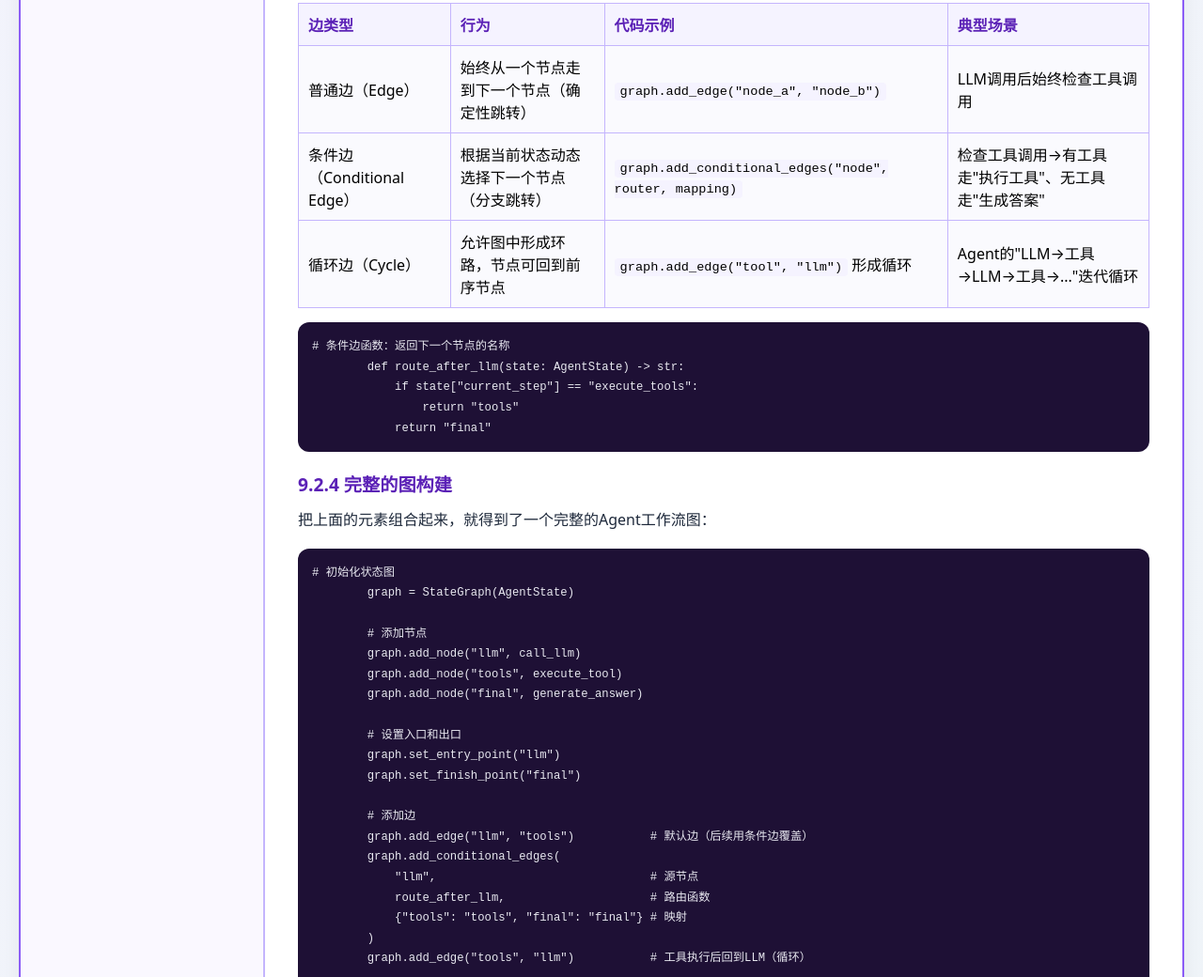
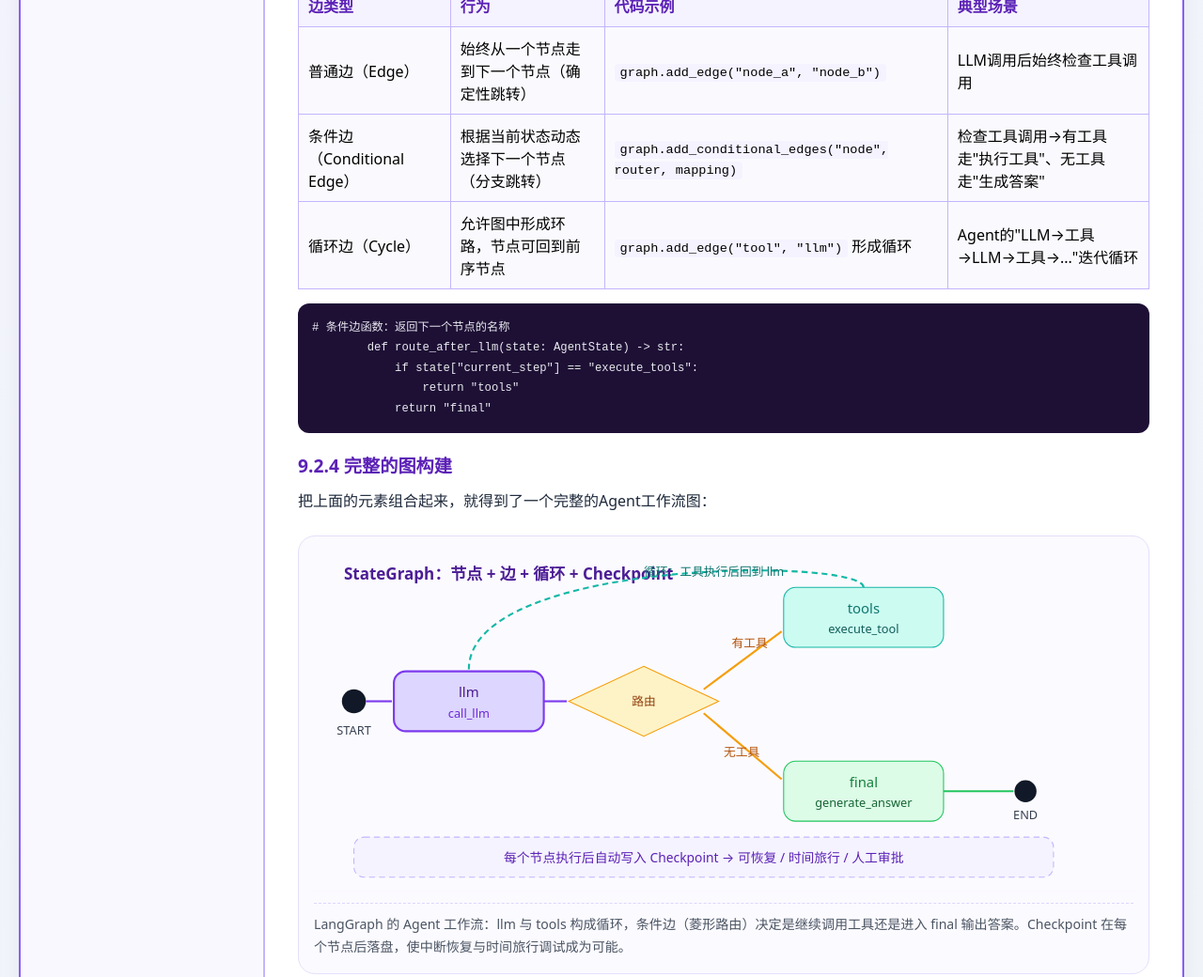
Before and after one commit to 1998x-stack/multi-agent-systems-tutorial, a plain HTML site: page 09.html in a window 1280 px wide. Shown: the part 2141-3181 px from the top of the page at 94% size. Drawn offline with Linux system fonts and the light colour scheme.

Commit message:
feat(multi-agent-systems-tutorial): 第9章语义结构与LangGraph状态图

```diff
--- a/09.html
+++ b/09.html
@@ -5,11 +5,18 @@
     <meta name="viewport" content="width=device-width, initial-scale=1.0, maximum-scale=1.5, user-scalable=yes">
     <title>第9章 LangGraph：图状态机编排</title>
     <link rel="stylesheet" href="theme.css">
+    <style>
+        pre { overflow-x: auto; max-width: 100%; }
+        @media (max-width: 768px) {
+            table { table-layout: fixed; width: 100%; }
+            th, td { word-break: break-word; }
+        }
+    </style>
 </head>
 <body>
 <div class="double-border">
 <div class="container">
-    <div class="sidebar">
+    <nav class="sidebar" aria-label="课程目录">
         <h3>🤖 课程目录</h3>
         <ul class="chapter-list">
             <li><a href="01.html">第1章 智能体革命：从单体到多体</a></li>
@@ -41,10 +48,10 @@
             <li><a href="27.html">第27章 Agent互联网与开放生态</a></li>
             <li><a href="28.html">第28章 综合项目：构建自进化研发助手MAS</a></li>
         </ul>
-    </div>
-    <div class="main-content">
+    </nav>
+    <main class="main-content">
 
-        <h2>第9章 LangGraph：图状态机编排</h2>
+        <h1 class="page-title">第9章 LangGraph：图状态机编排</h1>
 
         <p>上一章我们深入探讨了LLM Agent的能力和局限。其中提到了一个关键痛点：<strong>LLM Agent的状态管理非常脆弱</strong>。一个纯ReAct循环的Agent在面对多步任务时，就像在走一条没有护栏的悬崖边小路——每一步都可能出错，且一旦出错就很难恢复。这个问题的本质在于：ReAct循环是"一条路走到黑"的线性流程，它没有"状态空间"的概念，每一步都依赖前一步的输出来维持上下文。</p>
 
@@ -163,6 +170,40 @@
         <h3>9.2.4 完整的图构建</h3>
 
         <p>把上面的元素组合起来，就得到了一个完整的Agent工作流图：</p>
+
+        <figure>
+        <div class="fig-scroll">
+        <svg viewBox="0 0 820 340" role="img" aria-labelledby="lgT lgD">
+          <title id="lgT">LangGraph Agent 工作流：节点、条件边与循环</title>
+          <desc id="lgD">入口进入 llm 节点；条件边根据状态判断：若有工具调用则进入 tools 节点，执行后回到 llm 形成循环；否则进入 final 节点生成答案并结束。每个节点执行后写入 Checkpoint。</desc>
+          <rect width="820" height="340" fill="#fbfaff"/>
+          <text x="30" y="28" font-size="16" font-weight="700" fill="#4c1d95">StateGraph：节点 + 边 + 循环 + Checkpoint</text>
+          <circle cx="40" cy="150" r="12" fill="#111827"/><text x="40" y="183" font-size="12" text-anchor="middle" fill="#374151">START</text>
+          <rect x="80" y="120" width="150" height="60" rx="12" fill="#ddd6fe" stroke="#7c3aed" stroke-width="2"/>
+          <text x="155" y="146" font-size="14" text-anchor="middle" fill="#4c1d95">llm</text>
+          <text x="155" y="166" font-size="12" text-anchor="middle" fill="#6d28d9">call_llm</text>
+          <polygon points="330,115 405,150 330,185 255,150" fill="#fef3c7" stroke="#f59e0b"/>
+          <text x="330" y="154" font-size="12" text-anchor="middle" fill="#92400e">路由</text>
+          <rect x="470" y="36" width="160" height="60" rx="12" fill="#ccfbf1" stroke="#14b8a6"/>
+          <text x="550" y="62" font-size="14" text-anchor="middle" fill="#0f766e">tools</text>
+          <text x="550" y="82" font-size="12" text-anchor="middle" fill="#115e59">execute_tool</text>
+          <rect x="470" y="210" width="160" height="60" rx="12" fill="#dcfce7" stroke="#22c55e"/>
+          <text x="550" y="236" font-size="14" text-anchor="middle" fill="#15803d">final</text>
+          <text x="550" y="256" font-size="12" text-anchor="middle" fill="#166534">generate_answer</text>
+          <line x1="52" y1="150" x2="78" y2="150" stroke="#7c3aed" stroke-width="2"/>
+          <line x1="230" y1="150" x2="253" y2="150" stroke="#7c3aed" stroke-width="2"/>
+          <line x1="390" y1="138" x2="468" y2="80" stroke="#f59e0b" stroke-width="2"/><text x="418" y="96" font-size="12" fill="#b45309">有工具</text>
+          <line x1="390" y1="162" x2="468" y2="228" stroke="#f59e0b" stroke-width="2"/><text x="410" y="205" font-size="12" fill="#b45309">无工具</text>
+          <path d="M550,36 C550,6 155,6 155,118" fill="none" stroke="#14b8a6" stroke-width="2" stroke-dasharray="6 4"/>
+          <text x="330" y="24" font-size="12" fill="#0f766e">循环：工具执行后回到 llm</text>
+          <line x1="630" y1="240" x2="700" y2="240" stroke="#22c55e" stroke-width="2"/>
+          <circle cx="712" cy="240" r="11" fill="#111827"/><text x="712" y="268" font-size="12" text-anchor="middle" fill="#374151">END</text>
+          <rect x="40" y="286" width="700" height="40" rx="10" fill="#f5f3ff" stroke="#c4b5fd" stroke-dasharray="6 4"/>
+          <text x="390" y="311" font-size="13" text-anchor="middle" fill="#5b21b6">每个节点执行后自动写入 Checkpoint → 可恢复 / 时间旅行 / 人工审批</text>
+        </svg>
+        </div>
+        <figcaption>LangGraph 的 Agent 工作流：llm 与 tools 构成循环，条件边（菱形路由）决定是继续调用工具还是进入 final 输出答案。Checkpoint 在每个节点后落盘，使中断恢复与时间旅行调试成为可能。</figcaption>
+        </figure>
 
         <pre><code># 初始化状态图
         graph = StateGraph(AgentState)
@@ -397,7 +438,7 @@
             <a href="index.html">📖 返回目录</a>
             <a href="10.html">下一章 →</a>
         </div>
-    </div>
+    </main>
 </div>
 </div>
 </body>
```
